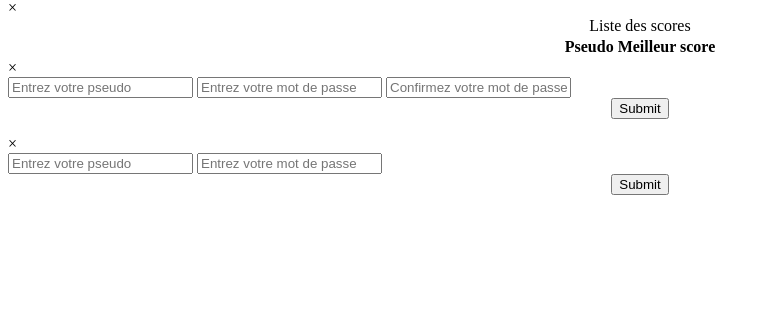
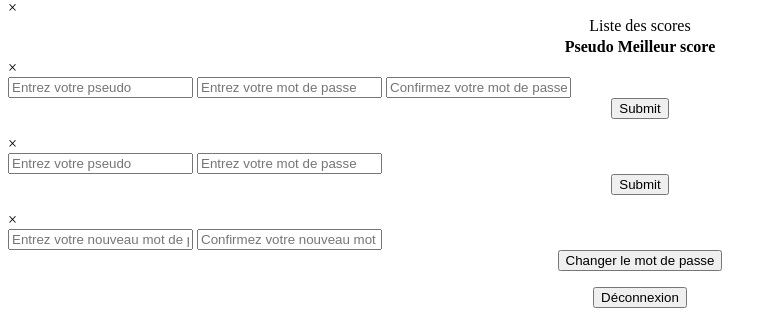
Before and after one commit to Eevee89/pendupokemon, a PHP site: page /php/mobile.php in a window 1280 px wide. Shown: the part 2473-2797 px from the top of the page, without its empty margins (0-777 px from the left). Before the commit the page ends 2668 px from the top, so only its background shows below. Run offline with PHP 8.4, Linux system fonts and the light colour scheme; lists and menus that the app fills with data are empty.

Commit message:
Add pass changing and disconnection options (mobile)

```diff
--- a/js/mobile.js
+++ b/js/mobile.js
@@ -161,10 +161,15 @@ $(document).ready(function () {
         $("#signinModal").css("display", "block");
     });
 
+    $(".connected").click(() => {
+        $("#accountModal").css("display", "block");
+    });
+
     $(".close").click(() => {
         $("#scoreModal").css("display", "none");
         $("#signupModal").css("display", "none");
         $("#signinModal").css("display", "none");
+        $("#accountModal").css("display", "none");
     });
 
     $(".tileP").click((event) => {
--- a/php/desktop.php
+++ b/php/desktop.php
@@ -62,7 +62,7 @@ if ($_SERVER['REQUEST_METHOD'] == 'POST') {
     <div id="connect" class=<?=$classes?>>
         <?php if(isset($_SESSION["Username"])): ?>
             <p id="myaccount">Mon compte</p>
-            <img id="accsett" style="z-index: 1;" src="account.png" srcset="account.svg">
+            <img src="account.png" srcset="account.svg">
             <p id="session_user" hidden>Bienvenue <?=$_SESSION["Username"]?></p>
         <?php else: ?>
             <p id="signup">S'inscrire</p>
--- a/php/mobile.php
+++ b/php/mobile.php
@@ -1,17 +1,55 @@
 <?php
+
+$classes = "";
+if (isset($_SESSION["Username"])) {
+    $classes = "connected";
+}
+
 if ($_SERVER['REQUEST_METHOD'] == 'POST') {
 
     if ($_POST["FORMTYPE"] === "SIGNINFORM") {
         $stored = $dbservice->getPassword($_POST["username"]);
         if ($stored === $_POST["password"]) {
             $_SESSION["Username"] = $_POST["username"];
+            $classes = "connected";
+            echo '<script>alert("Ravi de vous revoir '.$_SESSION["Username"].' .")</script>';
+        }
+        else {
+            echo '<script>alert("Le nom d\'utilisateur ou mot de passe est erroné.")</script>';
         }
     }
+    else if ($_POST["FORMTYPE"] === "SIGNUPFORM") {
+        if ($_POST["password"] === $_POST["cpassword"] ) {
+            if ($dbservice->createAccount($_POST["username"], $_POST["password"])) {
+                $_SESSION["Username"] = $_POST["username"];
+                $classes = "connected";
+                echo '<script>alert("Vous êtes inscrit, bienvenue.")</script>';
+            }
+            else {
+                echo '<script>alert("Une erreur est survenue\nLe comtpe n\' pas été créé.")</script>';
+            }
+        }
+        else {
+            echo '<script>alert("La confirmation n\'est pas égale au mot de passe entré.")</script>';
+        }
+    }
+    else if ($_POST["FORMTYPE"] === "CHANGEPASS") {
+        if ($_POST["password"] === $_POST["cpassword"] ) {
+            if ($dbservice->modifyPassword($_SESSION["Username"], $_POST["password"])) {
+                echo '<script>alert("Mot de passe modifié avec succès.")</script>';
+            }
+            else {
+                echo '<script>alert("Une erreur est survenue\nMot de passe non modifié.")</script>';
+            }
+        }
+        else {
+            echo '<script>alert("La confirmation n\'est pas égale au mot de passe entré.")</script>';
+        }
+        $classes = "connected";
+    }
     else {
-        if ($_POST["password"] === $_POST["cpassword"]
-            && $dbservice->createAccount($_POST["username"], $_POST["password"])) {
-                $_SESSION["Username"] = $_POST["username"];
-        }
+        unset($_SESSION["Username"]);
+        $classes = "";
     }
 
 }
@@ -21,9 +59,11 @@ if ($_SERVER['REQUEST_METHOD'] == 'POST') {
     <div id="scoreList">
         <img src="menu_mobile.png" srcset="menu_mobile.svg">
     </div>
-    <div id="connect">
+    <div id="connect" class=<?=$classes?>>
         <?php if(isset($_SESSION["Username"])): ?>
-            <p id="session_user">Bienvenue <?=$_SESSION["Username"]?></p>
+            <p id="myaccount">Mon compte</p>
+            <img src="account_mobile.png" srcset="account_mobile.svg">
+            <p id="session_user" hidden>Bienvenue <?=$_SESSION["Username"]?></p>
         <?php else: ?>
             <p id="signup">S'inscrire</p>
             <p id="signin">Se connecter</p>
@@ -114,4 +154,24 @@ if ($_SERVER['REQUEST_METHOD'] == 'POST') {
             </form>
         </div>
     </div>
+
+    <div id="accountModal" class="modal">
+        <div class="modal-content">
+            <span class="close">&times;</span>
+            <form action="" method="POST">
+                <input name="FORMTYPE" type="hidden" value="CHANGEPASS">
+                <input name="password" id="chpassword" type="password" placeholder="Entrez votre nouveau mot de passe">
+                <input name="cpassword" id="chcpassword" type="password" placeholder="Confirmez votre nouveau mot de passe">
+                <div style="display: flex; justify-content: center; width: 100%;">
+                    <input id="signinBtn" type="submit" value="Changer le mot de passe">
+                </div>
+            </form>
+            <form action="" method="POST">
+                <input name="FORMTYPE" type="hidden" value="DISCONNECTION">
+                <div style="display: flex; justify-content: center; width: 100%;">
+                    <input id="signinBtn" type="submit" class="close" value="Déconnexion">
+                </div>
+            </form>
+        </div>
+    </div>
 </body>
```
Also changed, not shown: account_mobile.svg (added).
